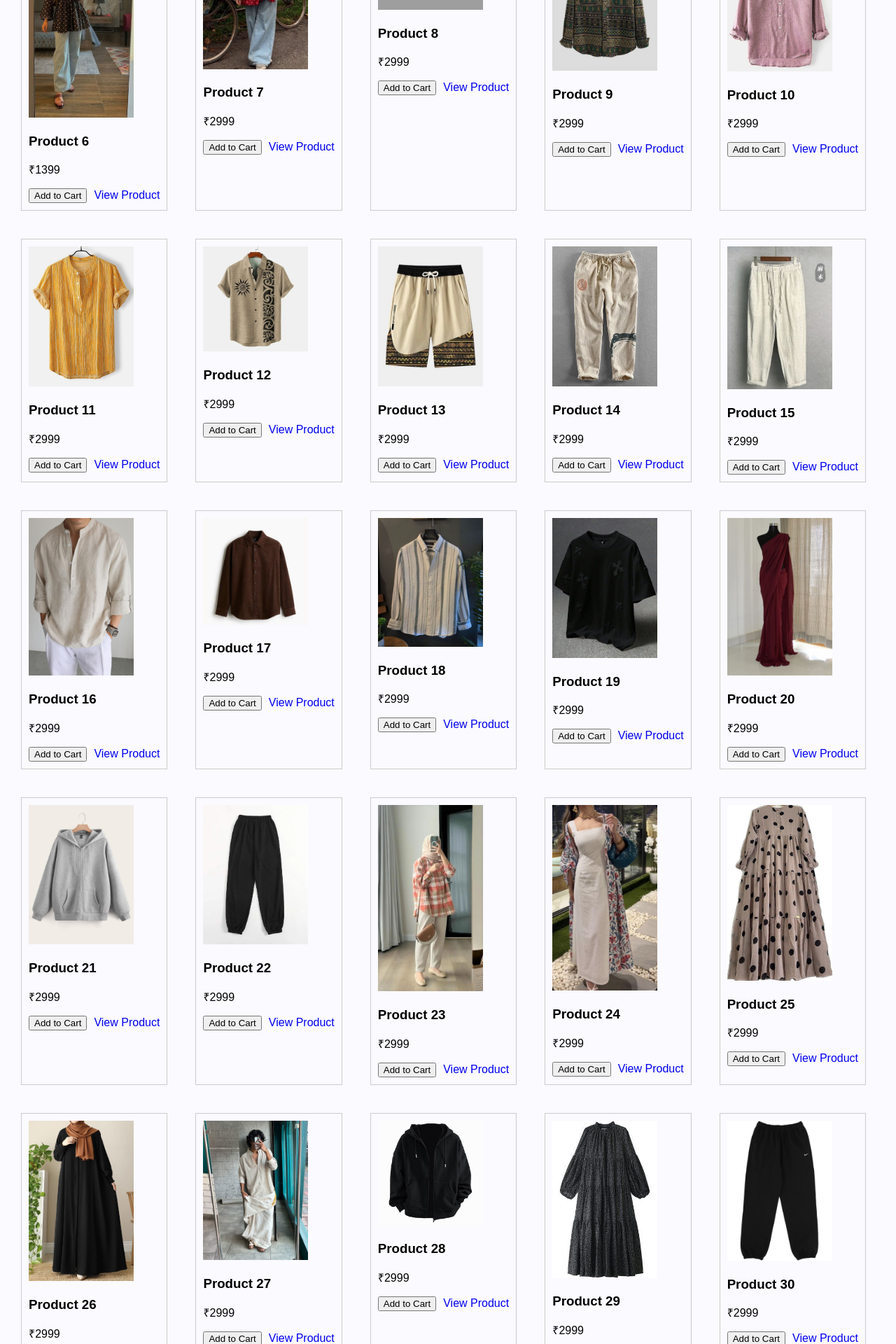
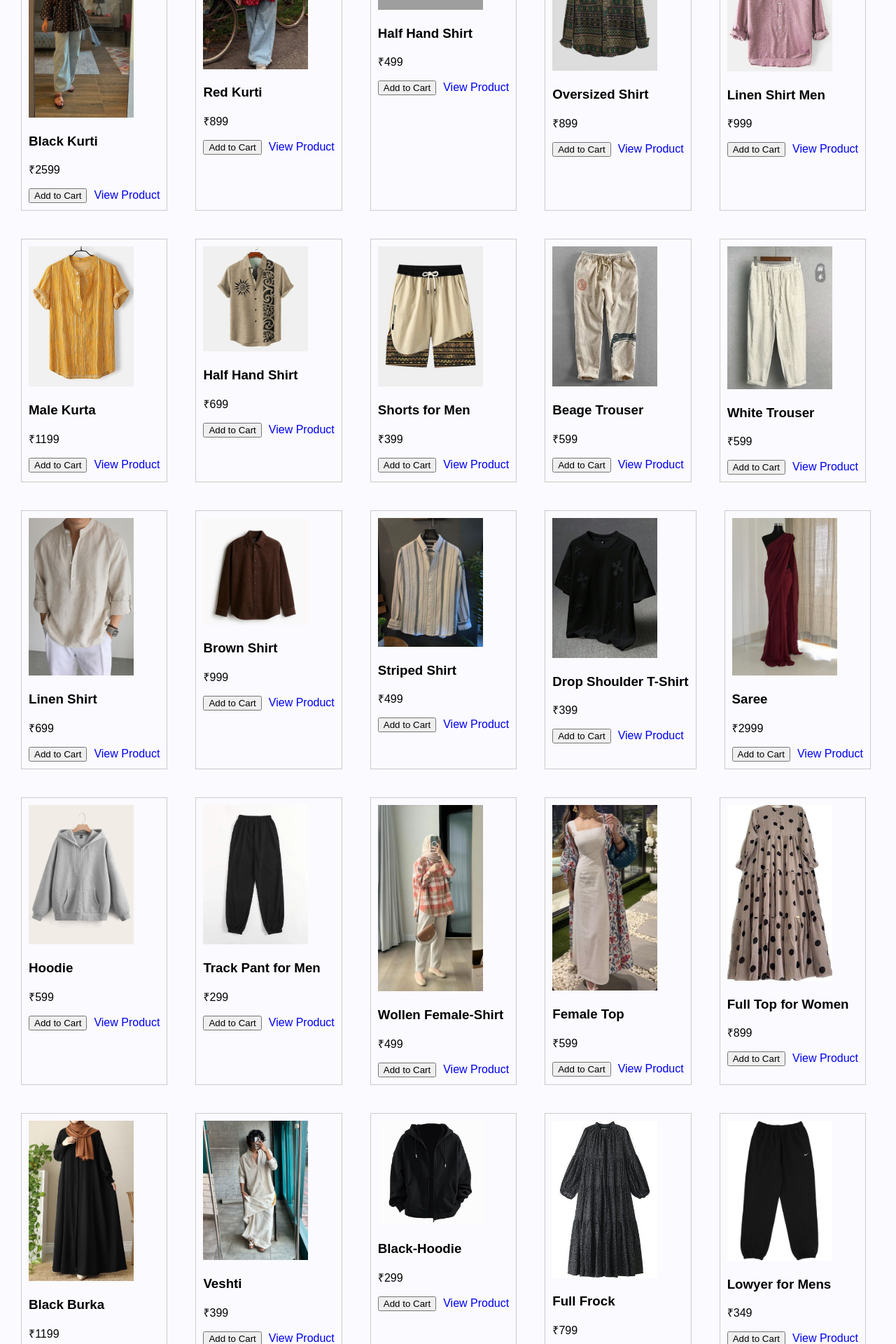
Before and after one commit to Mohammedsiraj27/Product_Details, a React (Vite) app in the folder Product Details/: page / in a window 1280 px wide. Shown: the part 800-2720 px from the top of the page at 70% size. Built offline with nearby package versions, Linux system fonts and the light colour scheme; grey boxes are pictures that could not be loaded.

Commit message:
Updated project with new changes

```diff
--- a/Product Details/src/data/products.js
+++ b/Product Details/src/data/products.js
@@ -32,211 +32,211 @@ import p30 from "../assets/images/product-30.jpg";
 const products = [
   {
     id: 1,
-    name: "Product 1",
-    price: 999,
+    name: "White Gown",
+    price: 1150,
     description: "This is product 1",
     image: p1
   },
   {
     id: 2,
-    name: "Product 2",
-    price: 899,
+    name: "Chudidar",
+    price: 1799,
     description: "This is product 2",
     image: p2
   },
   {
     id: 3,
-    name: "Product 3",
-    price: 1199,
+    name: "Anarkali Gown",
+    price: 560,
     description: "This is product 3",
     image: p3
   },
   {
     id: 4,
-    name: "Product 4",
-    price: 999,
+    name: "Midi Womens",
+    price: 5899,
     description: "This is product 4",
     image: p4
   },
   {
     id: 5,
-    name: "Product 5",
-    price: 799,
+    name: "PKorean Top",
+    price: 699,
     description: "This is product 5",
     image: p5
   },
   {
     id: 6,
-    name: "Product 6",
-    price: 1399,
+    name: "Black Kurti",
+    price: 2599,
     description: "This is product 6",
     image: p6
   },
   {
     id: 7,
-    name: "Product 7",
-    price: 2999,
+    name: "Red Kurti",
+    price: 899,
     description: "This is product 7",
     image: p7
   },
   {
     id: 8,
-    name: "Product 8",
-    price: 2999,
+    name: "Half Hand Shirt",
+    price: 499,
     description: "This is product 8",
     image: p8
   },
   {
     id: 9,
-    name: "Product 9",
-    price: 2999,
+    name: "Oversized Shirt",
+    price: 899,
     description: "This is product 7",
     image: p9
   },
   {
     id: 10,
-    name: "Product 10",
-    price: 2999,
+    name: "Linen Shirt Men",
+    price: 999,
     description: "This is product 7",
     image: p10
   },
   {
     id: 11,
-    name: "Product 11",
-    price: 2999,
+    name: "Male Kurta",
+    price: 1199,
     description: "This is product 7",
     image: p11
   },
   {
     id: 12,
-    name: "Product 12",
-    price: 2999,
+    name: "Half Hand Shirt",
+    price: 699,
     description: "This is product 7",
     image: p12
   },
   {
     id: 13,
-    name: "Product 13",
-    price: 2999,
+    name: "Shorts for Men",
+    price: 399,
     description: "This is product 7",
     image: p13
   },
   {
     id: 14,
-    name: "Product 14",
-    price: 2999,
+    name: "Beage Trouser",
+    price: 599,
     description: "This is product 7",
     image: p14
   },
   {
     id: 15,
-    name: "Product 15",
-    price: 2999,
+    name: "White Trouser",
+    price: 599,
     description: "This is product 7",
     image: p15
   },
   {
     id: 16,
-    name: "Product 16",
-    price: 2999,
+    name: "Linen Shirt",
+    price: 699,
     description: "This is product 7",
     image: p16
   },
   {
     id: 17,
-    name: "Product 17",
-    price: 2999,
+    name: "Brown Shirt",
+    price: 999,
     description: "This is product 7",
     image: p17
   },
   {
     id: 18,
-    name: "Product 18",
-    price: 2999,
+    name: "Striped Shirt",
+    price: 499,
     description: "This is product 7",
     image: p18
   },
   {
     id: 19,
-    name: "Product 19",
-    price: 2999,
+    name: "Drop Shoulder T-Shirt",
+    price: 399,
     description: "This is product 7",
     image: p19
   },
   {
     id: 20,
-    name: "Product 20",
+    name: "Saree",
     price: 2999,
     description: "This is product 7",
     image: p20
   },
   {
     id: 21,
-    name: "Product 21",
-    price: 2999,
+    name: "Hoodie",
+    price: 599,
     description: "This is product 7",
     image: p21
   },
   {
     id: 22,
-    name: "Product 22",
-    price: 2999,
+    name: "Track Pant for Men",
+    price: 299,
     description: "This is product 7",
     image: p22
   },
   {
     id: 23,
-    name: "Product 23",
-    price: 2999,
+    name: "Wollen Female-Shirt",
+    price: 499,
     description: "This is product 7",
     image: p23
   },
   {
     id: 24,
-    name: "Product 24",
-    price: 2999,
+    name: "Female Top",
+    price: 599,
     description: "This is product 7",
     image: p24
   },
   {
     id: 25,
-    name: "Product 25",
-    price: 2999,
+    name: "Full Top for Women",
+    price: 899,
     description: "This is product 7",
     image: p25
   },
   {
     id: 26,
-    name: "Product 26",
-    price: 2999,
+    name: "Black Burka",
+    price: 1199,
     description: "This is product 7",
     image: p26
   },
   {
     id: 27,
-    name: "Product 27",
-    price: 2999,
+    name: "Veshti",
+    price: 399,
     description: "This is product 7",
     image: p27
   },
   {
     id: 28,
-    name: "Product 28",
-    price: 2999,
+    name: "Black-Hoodie",
+    price: 299,
     description: "This is product 7",
     image: p28
   },
   {
     id: 29,
-    name: "Product 29",
-    price: 2999,
+    name: "Full Frock",
+    price: 799,
     description: "This is product 7",
     image: p29
   },
   {
     id: 30,
-    name: "Product 30",
-    price: 2999,
+    name: "Lowyer for Mens",
+    price: 349,
     description: "This is product 7",
     image: p30
   }
```
